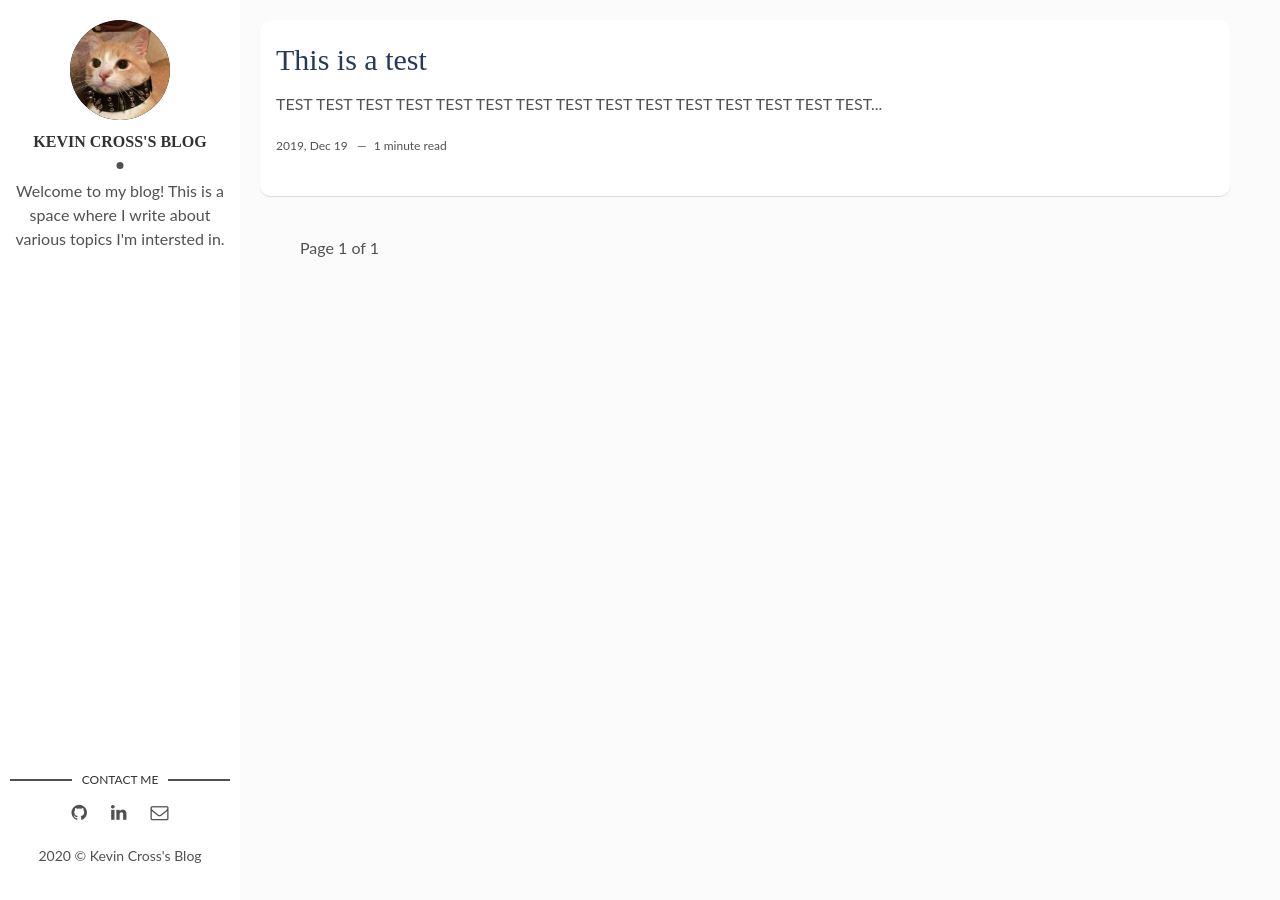
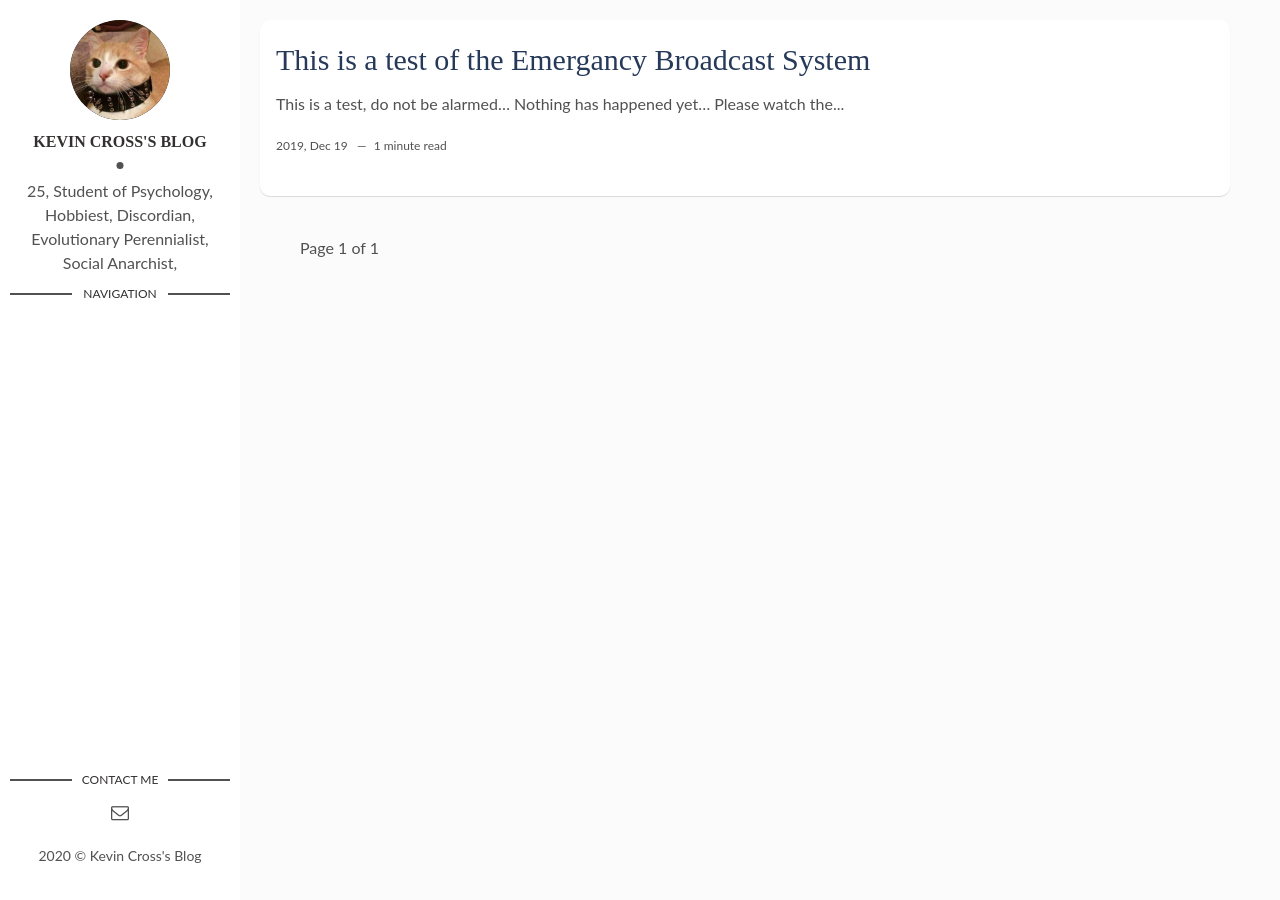
Before and after one commit to ADotInTime/ADotInTime, a Jekyll site: the page built from index.html, in a window 1280 px wide. Built offline with Jekyll 4.4.1, drawn with Linux system fonts in a browser that asks for light colours; the list of posts is cut into pages by our own code.

Commit message:
final update

```diff
--- a/_config.yml
+++ b/_config.yml
@@ -1,6 +1,6 @@
 title: Kevin Cross's Website
 description: > # this means to ignore newlines until "baseurl:"
-  A blog and website about my various projects, thoughts, and works. I research Internet Culture, Psychology, and Metaphysics. I'm interested in lots of fassets of technology and science.
+  A blog and website about my various projects, thoughts, interests, and works.
 permalink: ':title/'
 baseurl: # "/flexible-jekyll" # the subpath of your site, e.g. /blog
 url: "https://animaanimus.github.io" # the base hostname & protocol for your site, e.g. http://example.com
@@ -9,7 +9,7 @@ site-twitter: #if your site has a twitter account, enter it here
 # Author Settings
 author: Kevin Cross's Blog # add your name
 author-img: avatar.jpg # add your photo
-about-author: Welcome to my blog! This is a space where I write about various topics I'm intersted in. # add description
+about-author: 25, Student of Psychology, Hobbiest, Discordian, Evolutionary Perennialist, Social Anarchist, # add description
 pages-directory: # directory for all the sections of the website
 # social-twitter: # add your Twitter handle
 # social-facebook: # add your Facebook handle
--- a/_layouts/main.html
+++ b/_layouts/main.html
@@ -11,23 +11,25 @@ layout: default
       <div class="author-name">{{site.author}}</div>
       <p>{{site.about-author}}</p>
       <!-- Page Navigation -->
-
+      <section class="contact">
+        <h3 class="contact-title">Navigation</h3>
+      </section>
     </div>
   </header> <!-- End Header -->
   <footer>
     <section class="contact">
       <h3 class="contact-title">Contact me</h3>
       <ul>
-        {% if site.social-github %}
+        <!-- {% if site.social-github %}
           <li class="github"><a href="http://github.com/{{site.social-github}}" target="_blank"><i class="fa fa-github"></i></a></li>
         {% else %}
           <li class="github"><a href="http://github.com/" target="_blank"><i class="fa fa-github" aria-hidden="true"></i></a></li>
         {% endif %}
-		{% if site.social-linkedin %}
+		 {% if site.social-linkedin %}
           <li class="linkedin"><a href="https://in.linkedin.com/in/{{site.social-linkedin}}" target="_blank"><i class="fa fa-linkedin"></i></a></li>
         {% else %}
           <li class="linkedin"><a href="https://in.linkedin.com/" target="_blank"><i class="fa fa-linkedin" aria-hidden="true"></i></a></li>
-        {% endif %}
+        {% endif %} -->
         {% if site.social-email %}
           <li class="email"><a href="mailto:{{site.social-email}}"><i class="fa fa-envelope-o"></i></a></li>
         {% else %}
--- a/_posts/2019-12-19-This-is-a-test-of-the-emergancy-broadcast-system-convergent.markdown
+++ b/_posts/2019-12-19-This-is-a-test-of-the-emergancy-broadcast-system-convergent.markdown
@@ -1,6 +1,6 @@
 ---
 layout: post
-title: This is a test
+title: This is a test of the Emergancy Broadcast System
 date: 2019-12-19
 author: Kevin Cross
 tags:
@@ -8,6 +8,10 @@ tags:
 - Blogging
 ---
 
-TEST TEST TEST TEST  TEST TEST TEST TEST TEST TEST TEST TEST TEST TEST TEST TEST TEST TEST TEST TEST
+This is a test, do not be alarmed...
 
-<iframe width="720" height="405" src="https://www.youtube.com/embed/MUQfKFzIOeU" frameborder="0" allow="accelerometer; autoplay; encrypted-media; gyroscope; picture-in-picture" allowfullscreen=""></iframe>
+Nothing has happened yet...
+
+Please watch the following video to be assured of your safety...
+
+<center><iframe width="720" height="405" src="https://www.youtube.com/embed/SuVd8k3QFP8" frameborder="0" allow="accelerometer; autoplay; encrypted-media; gyroscope; picture-in-picture" allowfullscreen=""></iframe></center>
```
